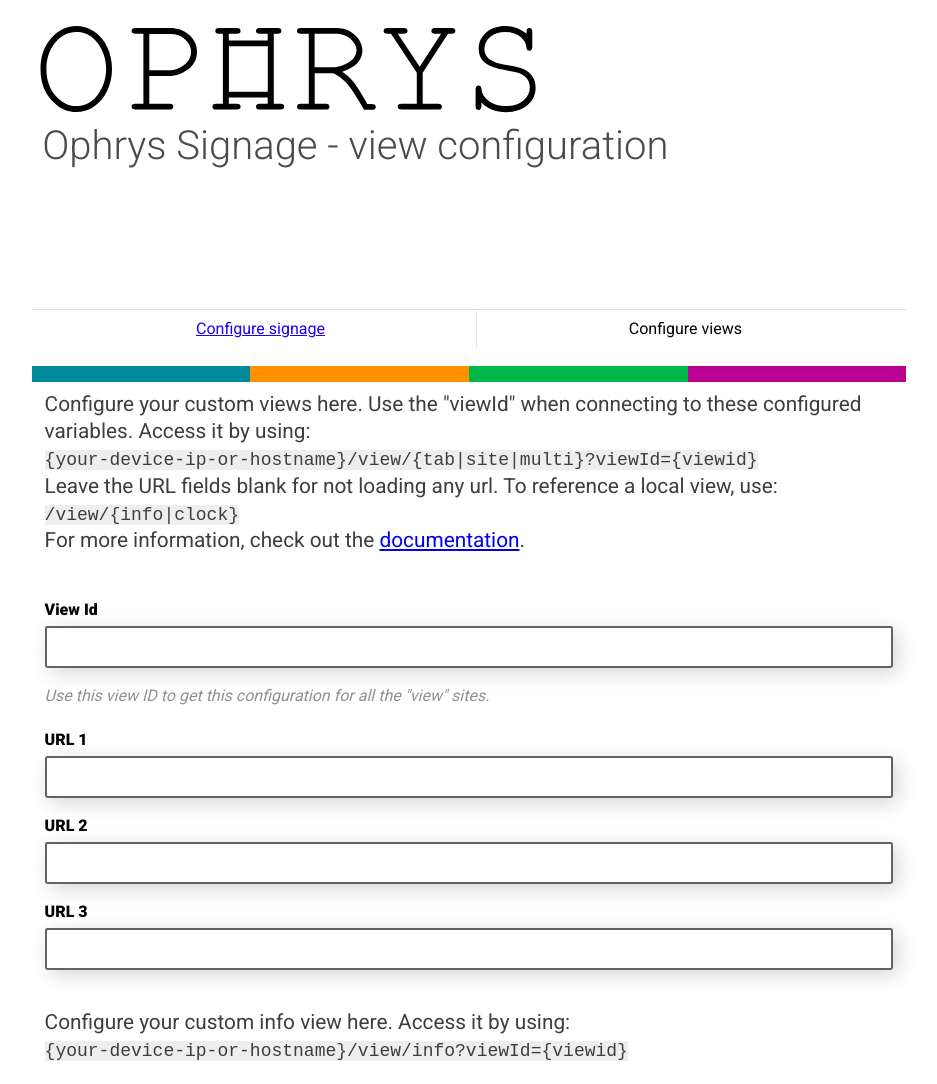
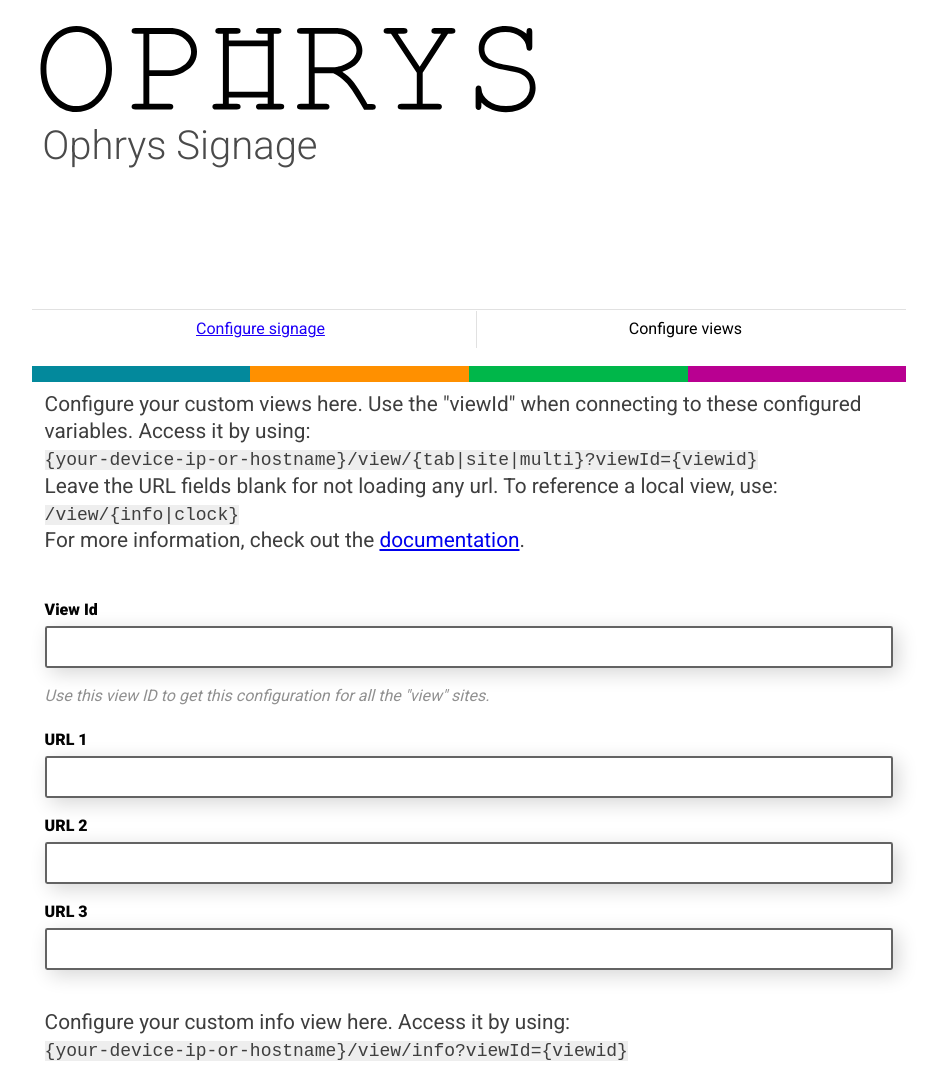
Before and after one commit to IrisBroadcast/ophrys-signage, a website: page app-viewinfo.html in a window 1280 px wide. Shown: the top 1084 px of the page, without its empty margins (171-1108 px from the left). Drawn offline with nearby package versions, Linux system fonts and the light colour scheme; no server answers.

Commit message:
Deleted "view configuration" on view page

```diff
--- a/app-viewinfo.html
+++ b/app-viewinfo.html
@@ -645,7 +645,7 @@
     </svg>
     <br/>
     <h1 class="logo-text" id="infoPageTitle">
-      Ophrys Signage - view configuration
+      Ophrys Signage
     </h1>
   </header>
 
```
